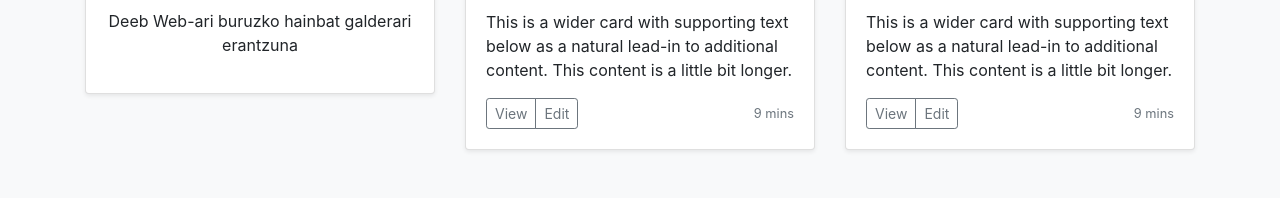
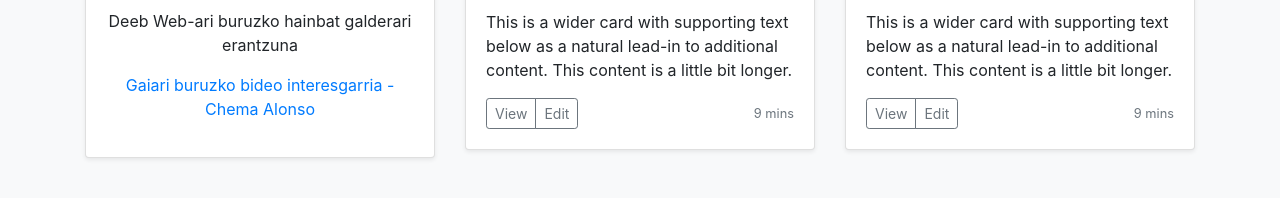
Before and after one commit to Gabi752/IKT_Julen-Gabilondo, a plain HTML site: page HH1.html in a window 1280 px wide. Shown: the part 576-774 px from the top of the page. Drawn offline with nearby package versions, Linux system fonts and the light colour scheme.

Commit message:
bideo linka

```diff
--- a/HH1.html
+++ b/HH1.html
@@ -72,7 +72,10 @@
                 <a href="https://docs.google.com/document/d/17t4W3gtyoUiO44yjgvP8M17WAAlvhG3YKq1gMYbDYcs/edit"><img src="descarga.png"></a>
                 <div class="card-body">
                   <p class="card-title h2">DEEB WEB ETA TOR</p>
-                  <p class="card-text" id="text1">Deeb Web-ari buruzko hainbat galderari erantzuna</p>
+                  <div class="card-text" id="text1">
+                    <p>Deeb Web-ari buruzko hainbat galderari erantzuna</p>
+                    <p><a href="https://www.youtube.com/watch?v=zQ470q7z91k">Gaiari buruzko bideo interesgarria - Chema Alonso</a></p>
+                  </div>
                   <div class="d-flex justify-content-between align-items-center">
                   </div>
                 </div>
```
